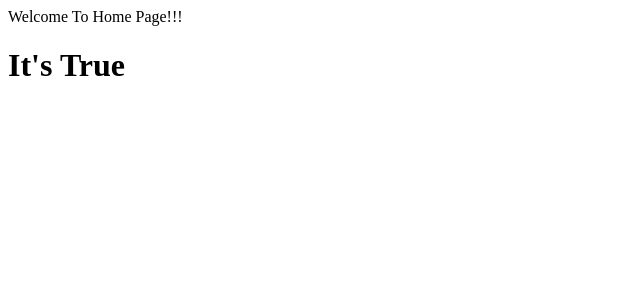
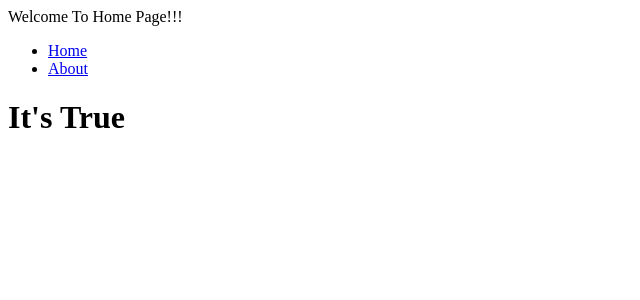
Before and after one commit to mmkvdev/NextJS_Experimentation, a Next.js app: page / in a window 1280 px wide. Shown: the top 300 px of the page, without its empty margins (0-640 px from the left). Built offline with nearby package versions, Linux system fonts and the light colour scheme.

Commit message:
Update: Index Page Routing Experimentation

```diff
--- a/pages/index.js
+++ b/pages/index.js
@@ -4,10 +4,23 @@
 // import QueryExperimenterPage from './QueryExperimenter/index';
 import ClientSideRendering from './ClientSideRendering/ClientSideRendering';
 import Index from './AMPExperimentation/index';
+import Link from 'next/link';
 
 function IndexApp() {
   return (
     <div>Welcome To Home Page!!!
+      <ul>
+        <li>
+          <Link href="/">
+            <a>Home</a>
+          </Link>
+        </li>
+        <li>
+          <Link href="/about">
+            <a>About</a>
+          </Link>
+        </li>
+      </ul>
       <ClientSideRendering />
     </div>
   );
```
Also changed, not shown: pages/about.js (added, +23 -0 lines), 1 other file (tests, documents, lock files or other folders).
